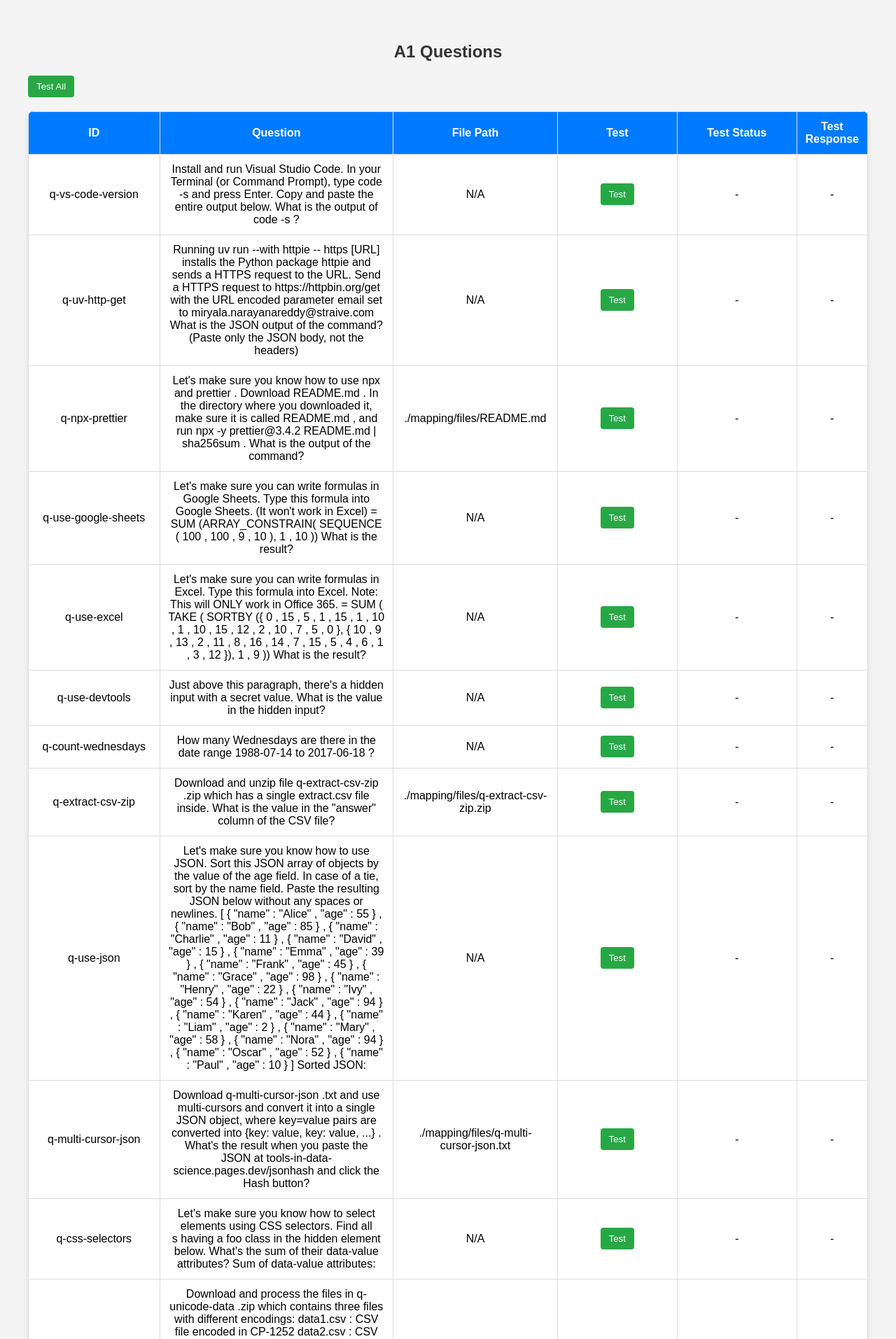
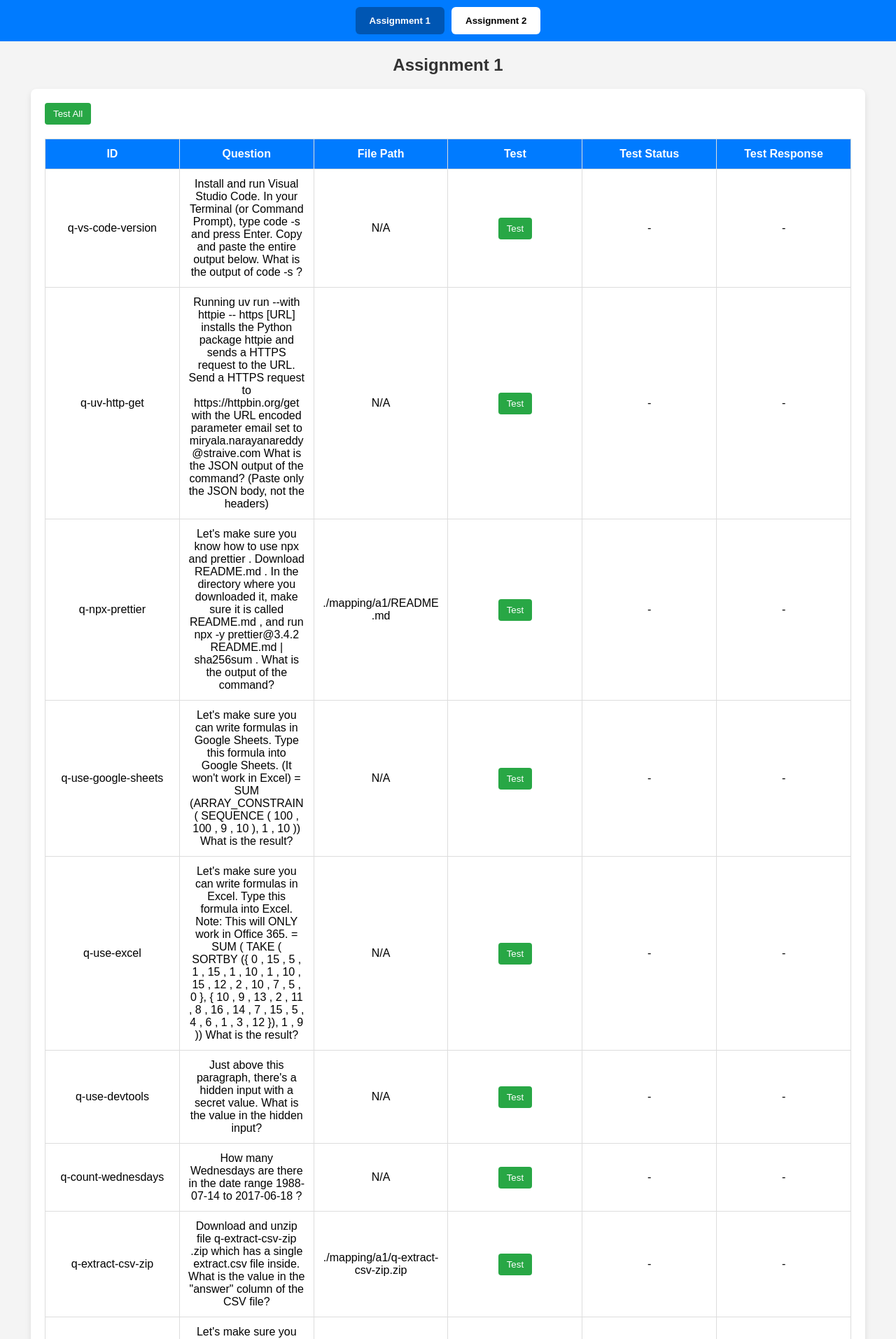
Before and after one commit to MiryalaNarayanaReddy/tds_evaluator, a Flask app: page / in a window 1280 px wide. Shown: the top 1913 px of the page at 70% size. Run offline with Flask 3, Linux system fonts and the light colour scheme; some libraries are stand-ins or nearby versions.

Commit message:
a2 questions added

```diff
--- a/app.py
+++ b/app.py
@@ -1,65 +1,83 @@
 from flask import Flask, render_template, request, jsonify
 import requests
-from mapping import a1_data  # Ensure this function returns data correctly
+import json
+from mapping import a1_data, a2_data  # Ensure this function returns data correctly
 
 app = Flask(__name__)
 
 API_URL = "http://localhost:8000/api/"
-# API_URL = "https://tds-solver-sigma.vercel.app/api/"
 
+# Load questions
 A1_QUESTIONS = [
-    {"id": item["id"], "question": item["question"], "answer": item["answer"], "filepath": item.get("filepath", "N/A")}
+    {"id": item["id"], "question": item["question"], "answer": item["answer"], "filepath": item.get("filepath", None)}
     for item in a1_data()
 ]
 
+A2_QUESTIONS = [
+    {"id": item["id"], "question": item["question"], "answer": item["answer"], "filepath": item.get("filepath", None)}
+    for item in a2_data()
+]
+
+# Store assignments in a list
+QUESTIONS_DATA = [A1_QUESTIONS, A2_QUESTIONS]
+
 @app.route('/')
 def index():
-    return render_template("index.html", questions=a1_data())
-
+    return render_template("index.html")
 
 @app.route('/api/get_questions', methods=['GET'])
 def get_questions():
-    questions_data = A1_QUESTIONS
-    return jsonify(questions_data)  # ✅ Proper JSON response
-
+    try:
+        index = int(request.args.get("index", 0))  # Default to A1 if not provided
+        if index < 0 or index >= len(QUESTIONS_DATA):
+            return jsonify({"error": "Invalid index"}), 400
+        return jsonify(QUESTIONS_DATA[index])
+    except ValueError:
+        return jsonify({"error": "Index must be an integer"}), 400
 
 @app.route('/api/send_request', methods=['POST'])
 def send_request():
-    q_id = request.form.get("id")
+    try:
+        q_id = request.form.get("id")
+        index = int(request.args.get("index", 0))  # Default to A1 if not provided
 
-    q_data = [item for item in A1_QUESTIONS if item["id"] == q_id][0]
+        if index < 0 or index >= len(QUESTIONS_DATA):
+            return jsonify({"error": "Invalid index"}), 400
 
-    payload = {"question": q_data["question"]}
+        # Find question by ID
+        q_data = next((item for item in QUESTIONS_DATA[index] if item["id"] == q_id), None)
 
+        if not q_data:
+            return jsonify({"error": "Question not found"}), 404
 
-# send file to API
-    files = None
-    if q_data.get("filepath"):
-        files = {"file": open(q_data["filepath"], "rb")}
+        payload = {"question": q_data["question"]}
 
+        # Handle file upload
+        files = None
+        if q_data.get("filepath"):
+            try:
+                files = {"file": open(q_data["filepath"], "rb")}
+            except FileNotFoundError:
+                return jsonify({"error": f"File not found: {q_data['filepath']}"}), 400
 
-    print(payload)
-
-    try:
+        # Send request to API
         response = requests.post(API_URL, data=payload, files=files)
         response_data = response.json()
 
+        # Validate response
         answer = response_data.get("answer")
         expected_answer = q_data["answer"]
 
         if q_id == "q-use-json":
-            import json
             expected_answer = json.loads(expected_answer)
             answer = json.loads(answer)
-
 
         status = "✅ Matches" if answer == expected_answer else f"❌ Mismatch - Expected: {expected_answer}, Got: {answer}"
 
         return jsonify({"response": response_data, "status": status})
 
     except Exception as e:
-        return jsonify({"response": None, "status": f"❌ Error - {str(e)}"})
-
+        return jsonify({"error": str(e)}), 500
 
 if __name__ == '__main__':
     app.run(debug=True)
--- a/templates/index.html
+++ b/templates/index.html
@@ -3,77 +3,39 @@
 <head>
     <meta charset="UTF-8">
     <meta name="viewport" content="width=device-width, initial-scale=1.0">
-    <title>A1 Questions</title>
+    <title>Assignments</title>
     <style>
-        body {
-            font-family: Arial, sans-serif;
-            background-color: #f4f4f4;
-            margin: 20px;
-            padding: 20px;
-        }
-        h2 {
-            text-align: center;
-            color: #333;
-        }
-        table {
-            width: 100%;
-            border-collapse: collapse;
-            margin-top: 20px;
-            background: white;
-            box-shadow: 0px 4px 8px rgba(0, 0, 0, 0.1);
-            border-radius: 8px;
-            overflow: hidden;
-        }
-        th, td {
-            padding: 12px;
-            border: 1px solid #ddd;
-            text-align: center;
-            width: 20%;
-        }
-        th {
-            background-color: #007bff;
-            color: white;
-        }
-        button {
-            padding: 8px 12px;
-            background-color: #28a745;
-            color: white;
-            border: none;
-            cursor: pointer;
-            border-radius: 4px;
-        }
-        button:hover {
-            background-color: #218838;
-        }
-        #response, #status {
-            margin-top: 20px;
-            padding: 10px;
-            background: white;
-            border-radius: 5px;
-            box-shadow: 0px 2px 4px rgba(0, 0, 0, 0.1);
-        }
+        body { font-family: Arial, sans-serif; background-color: #f4f4f4; margin: 0; padding: 0; }
+        nav { background: #007bff; padding: 10px; display: flex; justify-content: center; flex-wrap: wrap; gap: 10px; }
+        nav button { background: white; border: none; padding: 12px 20px; cursor: pointer; font-weight: bold; border-radius: 6px; transition: background 0.3s, color 0.3s; }
+        nav button:hover, nav button.selected { background: #0056b3; color: white; }
+        h2 { text-align: center; color: #333; margin-top: 20px; }
+        .container { width: 90%; margin: 20px auto; overflow-x: auto; background: white; padding: 20px; border-radius: 8px; box-shadow: 0px 4px 8px rgba(0, 0, 0, 0.1); }
+        table { width: 100%; border-collapse: collapse; margin-top: 20px; }
+        th, td { padding: 12px; width: 50px; border: 1px solid #ddd; text-align: center; word-break: break-word; }
+        th { background-color: #007bff; color: white; }
+        button.test-button, button.test-all-button { padding: 8px 12px; background-color: #28a745; color: white; border: none; cursor: pointer; border-radius: 4px; transition: background 0.3s; }
+        button.test-button:hover, button.test-all-button:hover { background-color: #218838; }
+        @media (max-width: 600px) { nav { flex-direction: column; } nav button { width: 90%; } }
     </style>
     <script>
-        async function sendRequest(id) {
-            let formData = new FormData();
-            formData.append("id", id);
+        document.addEventListener("DOMContentLoaded", function () {
+            let lastIndex = localStorage.getItem("lastAssignmentIndex") || 0;
+            updateSelection(lastIndex);
+            fetchQuestions(lastIndex);
+        });
 
-            try {
-                let response = await fetch("/api/send_request", {
-                    method: "POST",
-                    body: formData
-                });
-                let data = await response.json();
-                document.getElementById("status-" + id).innerText = data.status;
-                // document.getElementById("response").innerText = JSON.stringify(data.response, null, 2);
-                document.getElementById("response-" + id).innerText = JSON.stringify(data.response, null, 2);
-            } catch (error) {
-                document.getElementById("status-" + id).innerText = "Error: " + error;
-            }
+        function updateSelection(index) {
+            localStorage.setItem("lastAssignmentIndex", index);
+            document.getElementById("assignment-index").innerText = "Assignment " + (parseInt(index) + 1);
+            document.querySelectorAll("nav button").forEach(button => button.classList.remove("selected"));
+            let selectedButton = document.querySelector(`nav button[data-index="${index}"]`);
+            if (selectedButton) selectedButton.classList.add("selected");
         }
 
-        async function fetchQuestions() {
-            let response = await fetch("/api/get_questions");
+        async function fetchQuestions(index) {
+            updateSelection(index);
+            let response = await fetch(`/api/get_questions?index=${index}`);
             let questions = await response.json();
             let container = document.getElementById("questions-body");
             container.innerHTML = "";
@@ -84,11 +46,7 @@
                         <td>${q.id}</td>
                         <td>${q.question}</td>
                         <td>${q.filepath || 'N/A'}</td>
-                        <td>
-                            <button class="test-button" data-id="${q.id}">
-                                Test
-                            </button>
-                        </td>
+                        <td><button class="test-button" data-id="${q.id}" data-index="${index}">Test</button></td>
                         <td id="status-${q.id}">-</td>
                         <td id="response-${q.id}">-</td>
                     </tr>
@@ -96,24 +54,46 @@
                 container.innerHTML += row;
             });
 
-            // Attach event listeners to buttons dynamically
+            document.getElementById("test-all-btn").onclick = function () {
+                testAllQuestions(index, questions);
+            };
+
             document.querySelectorAll(".test-button").forEach(button => {
-                button.addEventListener("click", function() {
-                    sendRequest(this.getAttribute("data-id"));
+                button.addEventListener("click", function () {
+                    sendRequest(this.getAttribute("data-id"), this.getAttribute("data-index"));
                 });
             });
         }
 
-        function testAll() {
-            document.querySelectorAll(".test-button").forEach(btn => btn.click());
+        async function sendRequest(id, index) {
+            let formData = new FormData();
+            formData.append("id", id);
+            try {
+                let response = await fetch(`/api/send_request?index=${index}`, {
+                    method: "POST",
+                    body: formData
+                });
+                let data = await response.json();
+                document.getElementById("status-" + id).innerText = data.status;
+                document.getElementById("response-" + id).innerText = JSON.stringify(data.response, null, 2);
+            } catch (error) {
+                document.getElementById("status-" + id).innerText = "Error: " + error;
+            }
         }
 
-        document.addEventListener("DOMContentLoaded", fetchQuestions);
+        async function testAllQuestions(index, questions) {
+            questions.forEach(q => sendRequest(q.id, index));
+        }
     </script>
 </head>
 <body>
-    <h2>A1 Questions</h2>
-    <button onclick="testAll()">Test All</button>
+    <nav>
+        <button onclick="fetchQuestions(0)" data-index="0">Assignment 1</button>
+        <button onclick="fetchQuestions(1)" data-index="1">Assignment 2</button>
+    </nav>
+    <h2 id="assignment-index">Assignment 1</h2>
+    <div class="container">
+        <button id="test-all-btn" class="test-all-button">Test All</button>
         <table>
             <thead>
                 <tr>
@@ -127,6 +107,6 @@
             </thead>
             <tbody id="questions-body"></tbody>
         </table>
-    <!-- <div id="response"></div> -->
+    </div>
 </body>
 </html>
```
Also changed, not shown: mapping.py (+42 -8 lines), mapping/a2.json (added, +42 -0 lines), mapping/a1/README.md (renamed from mapping/files/README.md), mapping/a1/q-multi-cursor-json.txt (renamed from mapping/files/q-multi-cursor-json.txt), 12 other files. Lines whose indentation alone changed are shown as unchanged.
